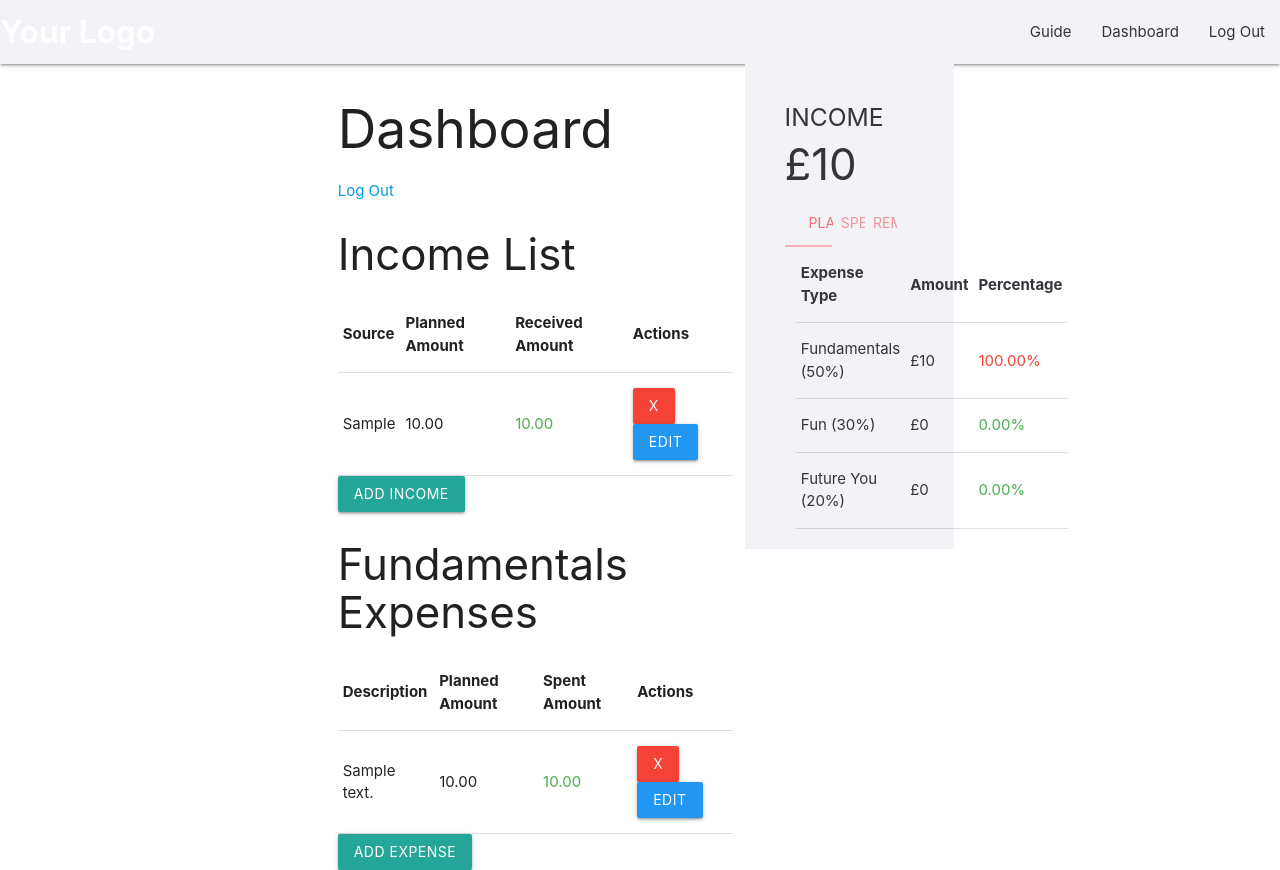
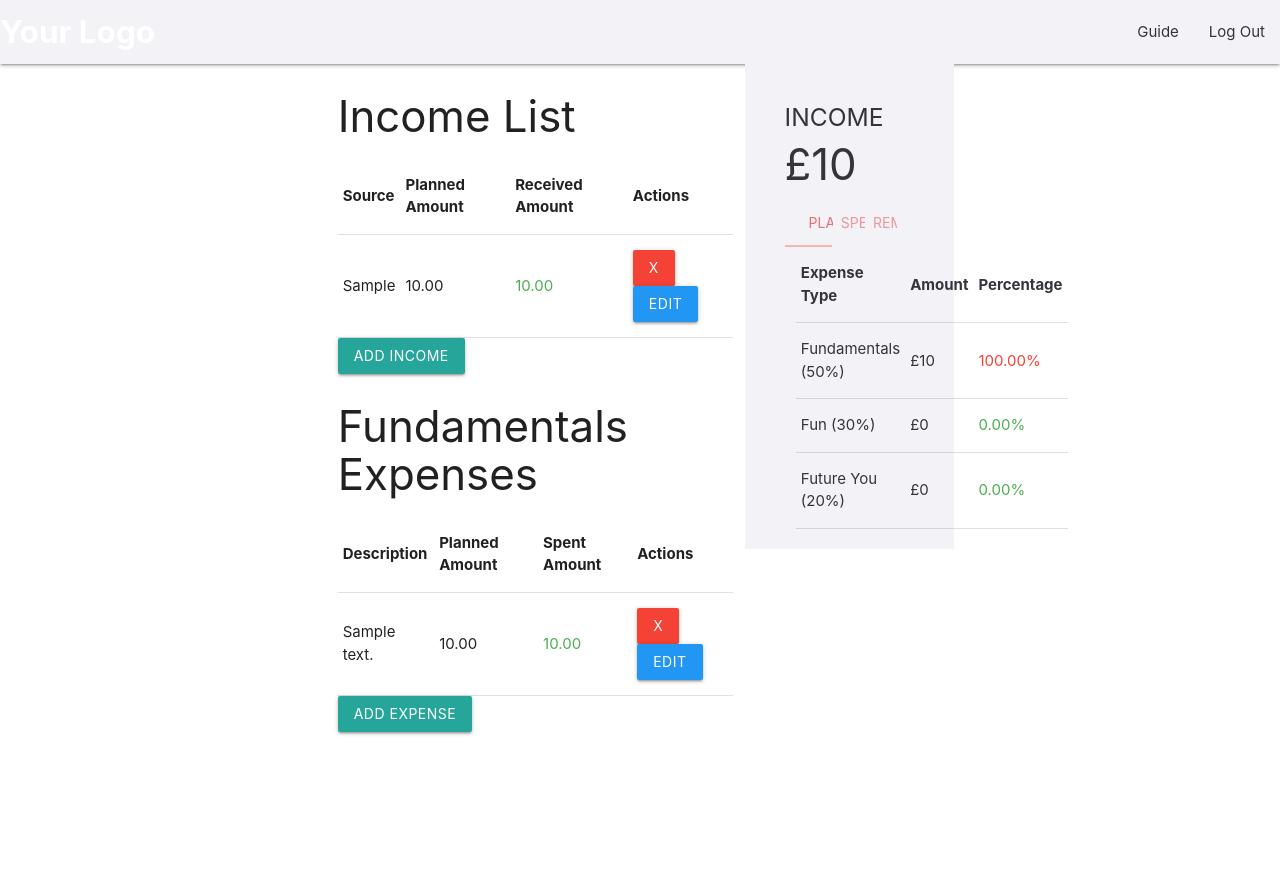
Before and after one commit to JPudsey-11/50-30-20BudgetManager, a Django app: page / in a window 1280 px wide. After the commit the page ends 735 px from the top, so only its background shows below. Run offline with Django 4.2, Linux system fonts and the light colour scheme; a user stored in the database is signed in; tables that the repository leaves empty hold one stand-in row (values such as "Sample post").

Commit message:
ncreasing content container width and ommitting sme redundant text

```diff
--- a/static/css/style.css
+++ b/static/css/style.css
@@ -101,3 +101,7 @@ html {
 .nav-wrapper .right a.active {
     color: #007AFF; /* Active link color */
 }
+
+.container {
+    max-width: 1200px; /* Set the maximum width of the content */
+}
--- a/templates/base.html
+++ b/templates/base.html
@@ -15,9 +15,9 @@
         <div class="nav-wrapper">
             <a href="{% url 'home' %}" class="brand-logo left">Your Logo</a>
             <ul id="nav-mobile" class="right hide-on-med-and-down">
-                <li><a href="{% url 'guide' %}" class="{% if request.path == '/guide/' %}active{% endif %}">Guide</a></li>
+                <li><a href="{% url 'guide' %}" target="_blank" class="{% if request.path == '/guide/' %}active{% endif %}">Guide</a></li>
                 {% if user.is_authenticated %}
-                    <li><a href="{% url 'dashboard' %}" class="{% if request.path == '/dashboard/' %}active{% endif %}">Dashboard</a></li>
+                    <!-- Removed the redundant Dashboard link from the navbar -->
                     <li><a href="{% url 'logout' %}">Log Out</a></li>
                 {% else %}
                     <li><a href="{% url 'signup' %}" class="{% if request.path == '/signup/' %}active{% endif %}">Sign Up</a></li>
@@ -28,7 +28,7 @@
     </nav>
 
     <!-- Main Content -->
-    <div class="container">
+    <div class="container" style="max-width: 1200px;"> <!-- Increased the max-width for wider content area -->
         {% block content %}
         {% endblock %}
     </div>
--- a/templates/dashboard.html
+++ b/templates/dashboard.html
@@ -3,8 +3,7 @@
 <div class="container">
     <div class="row">
         <div class="col s8">
-            <h2>Dashboard</h2>
-            <p><a href="{% url 'logout' %}">Log Out</a></p>
+            <!-- Removed the Dashboard title and Log Out link -->
 
             <!-- Income Section -->
             <div>
```
Lines whose indentation alone changed are shown as unchanged.
